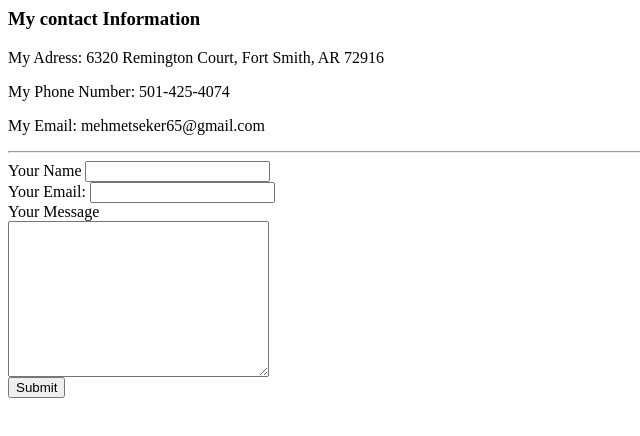
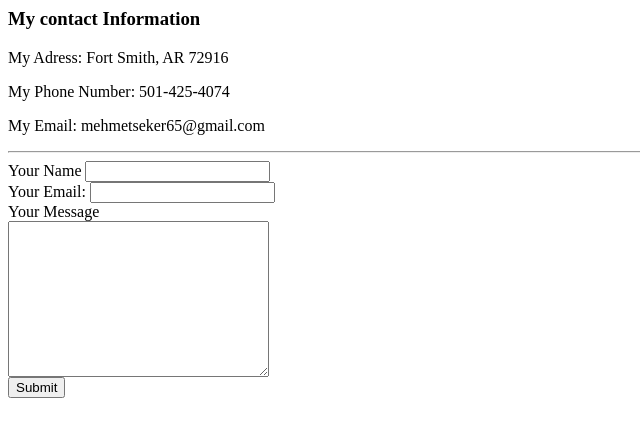
Before and after one commit to Mehmet-Seker/Profolio, a plain HTML site: page contact.html in a window 1280 px wide. Shown: the whole page, without its empty margins (0-640 px from the left). Drawn offline with Linux system fonts and the light colour scheme.

Commit message:
address update

```diff
--- a/contact.html
+++ b/contact.html
@@ -9,7 +9,7 @@
 
 <body>
     <h3>My contact Information</h3>
-    <p>My Adress: 6320 Remington Court, Fort Smith, AR 72916</p>
+    <p>My Adress: Fort Smith, AR 72916</p>
     <p>My Phone Number: 501-425-4074</p>
     <p>My Email: mehmetseker65@gmail.com</p>
     <hr>
```
